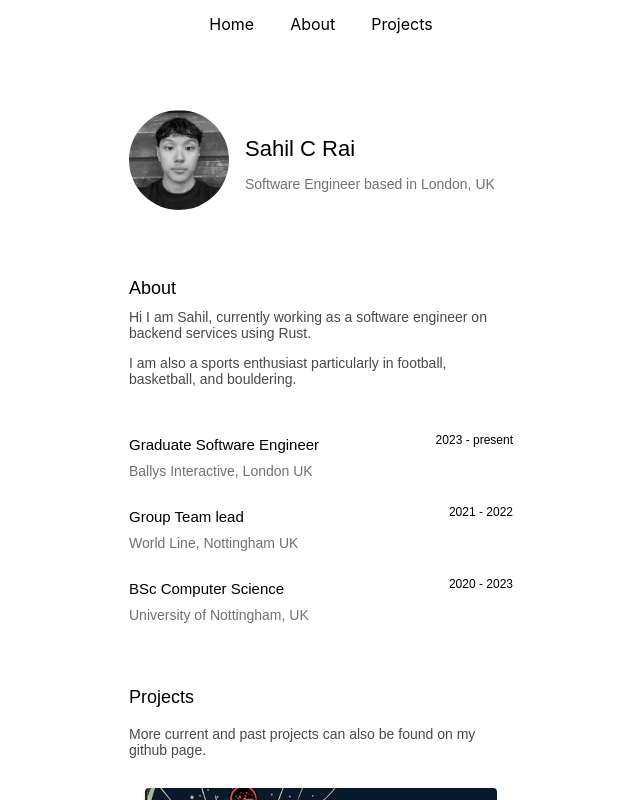
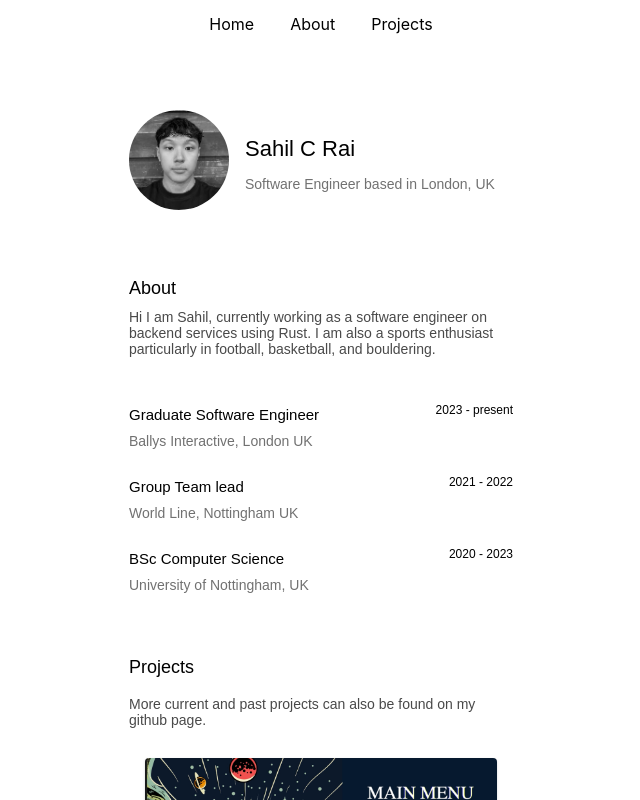
Before and after one commit to SahilRai22/my-portfolio, a React (Create React App) app: page / in a window 1280 px wide. Shown: the top 800 px of the page, without its empty margins (319-959 px from the left). Built offline with nearby package versions, Linux system fonts and the light colour scheme.

Commit message:
fix: change in about para

```diff
--- a/src/components/about/About.jsx
+++ b/src/components/about/About.jsx
@@ -4,9 +4,7 @@ import './about.css';
 import JobList from './JobList';
 function About() {
   const about =
-    'Hi I am Sahil, currently working as a software engineer on backend services using Rust.';
-  const hobbies =
-    'I am also a sports enthusiast particularly in football, basketball, and bouldering.';
+    'Hi I am Sahil, currently working as a software engineer on backend services using Rust. I am also a sports enthusiast particularly in football, basketball, and bouldering.';
 
   // let icons = [<img src alt='UoN logo'></img>];
 
@@ -34,7 +32,6 @@ function About() {
       <section className='about-container ' id='about'>
         <p className='title'>About</p>
         <p className='paragraph-container '>{about}</p>
-        <p className='paragraph-container '>{hobbies}</p>
         <JobList jobs={jobs} />
       </section>
     </>
```
